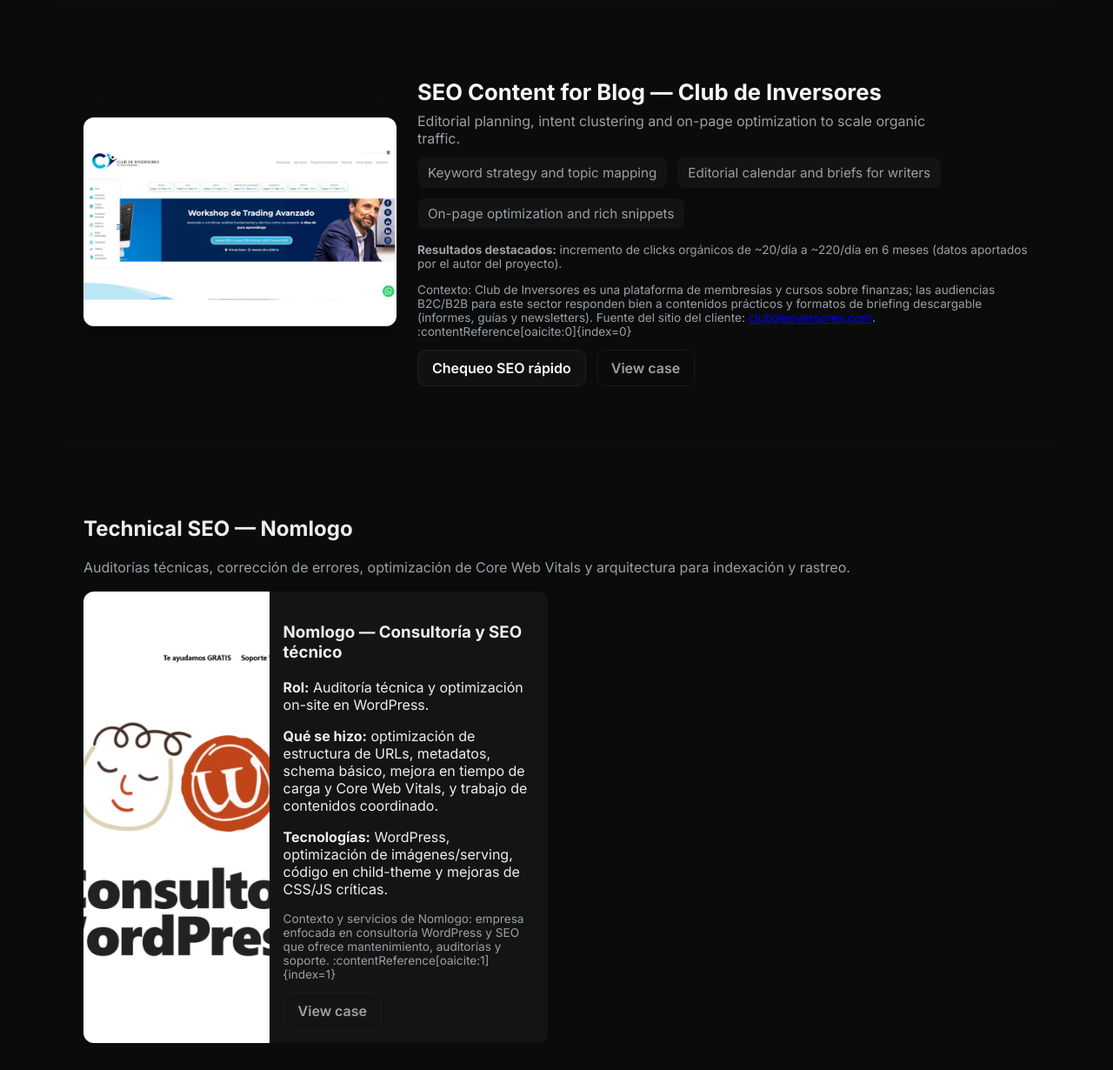
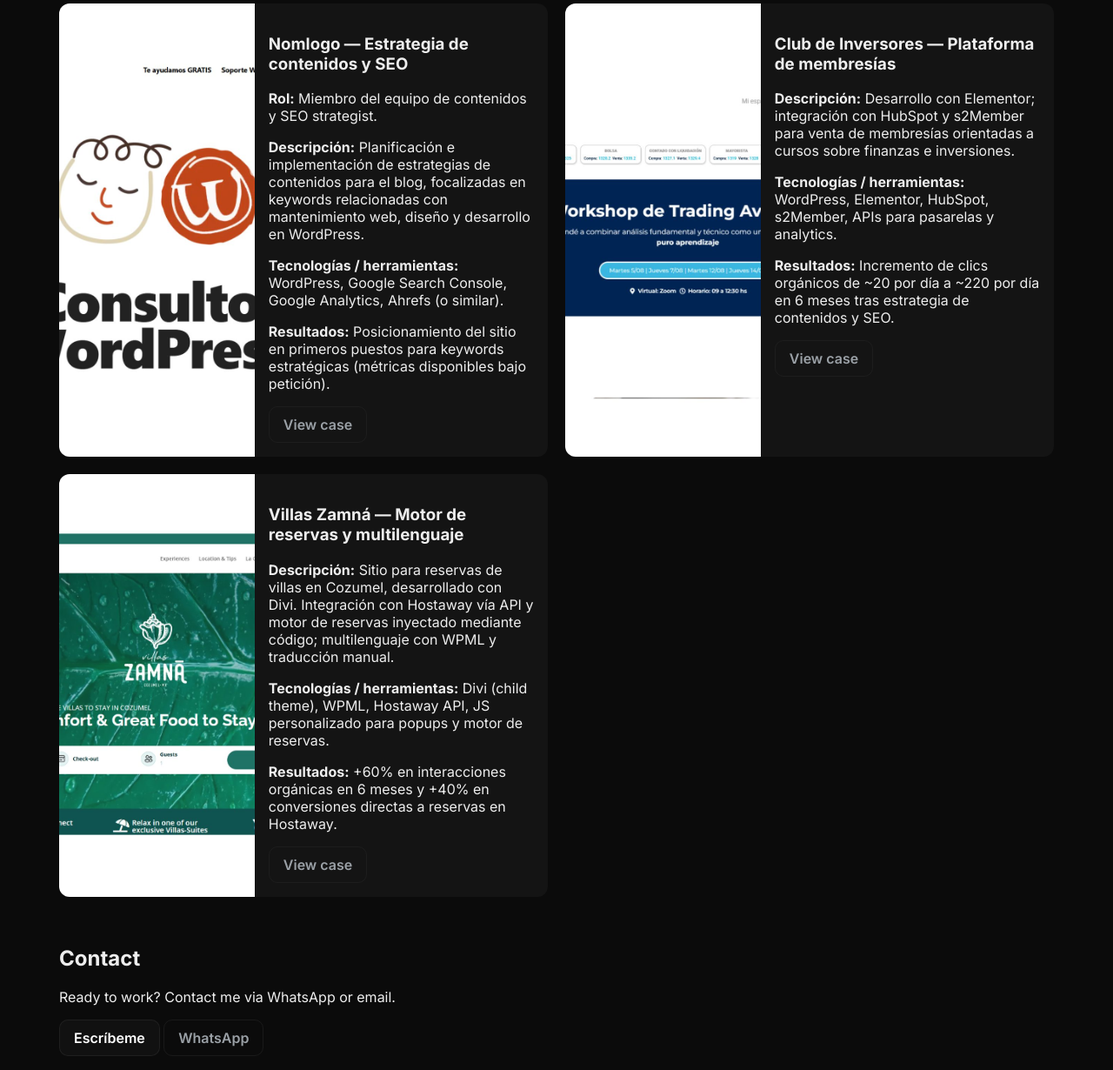
Before and after one commit to matiasaguetti/portfoliocv, a website: page portfolio.html in a window 1280 px wide. Shown: the part 173-1403 px from the top of the page at 87% size. Drawn offline with Linux system fonts and the light colour scheme.

Commit message:
Update portfolio.html

```diff
--- a/portfolio.html
+++ b/portfolio.html
@@ -3,7 +3,7 @@
 <head>
   <meta charset="utf-8" />
   <meta name="viewport" content="width=device-width, initial-scale=1" />
-  <title data-i18n="pf-title">Portfolio — Matías Aguetti</title>
+  <title>Portfolio — Matías Aguetti</title>
   <link href="https://fonts.googleapis.com/css2?family=Inter:wght@300;400;600;700&display=swap" rel="stylesheet">
   <link rel="stylesheet" href="assets/style.css">
 </head>
@@ -23,102 +23,44 @@
     <h1 class="section-title" data-i18n="pf-title">Portfolio completo</h1>
     <p class="section-sub" data-i18n="pf-sub">Proyectos seleccionados con descripción, tecnologías y resultados.</p>
 
-    <!-- -------------------------------------------------------
-         SECCIÓN 1 — Contenidos SEO para blog (enfocado: Club de Inversores)
-         ------------------------------------------------------- -->
-    <section id="seo-content" class="section seo-block animate" aria-labelledby="seo-content-title">
-      <div class="seo-block-inner container">
-        <div class="seo-media">
-          <img src="assets/clubdeinversores.jpg" alt="Club de Inversores" loading="lazy">
+    <section id="projects" class="projects-grid">
+
+      <article class="project-card animate">
+        <img src="assets/nomlogo.jpg" alt="Nomlogo" loading="lazy">
+        <div class="project-body">
+          <h3>Nomlogo — Estrategia de contenidos y SEO</h3>
+          <p><strong>Rol:</strong> Miembro del equipo de contenidos y SEO strategist.</p>
+          <p><strong>Descripción:</strong> Planificación e implementación de estrategias de contenidos para el blog, focalizadas en keywords relacionadas con mantenimiento web, diseño y desarrollo en WordPress.</p>
+          <p><strong>Tecnologías / herramientas:</strong> WordPress, Google Search Console, Google Analytics, Ahrefs (o similar).</p>
+          <p><strong>Resultados:</strong> Posicionamiento del sitio en primeros puestos para keywords estratégicas (métricas disponibles bajo petición).</p>
+          <a class="btn ghost" href="#" data-i18n="pf-case">Ver case</a>
         </div>
-        <div class="seo-content">
-          <h2 id="seo-content-title" data-i18n="pf-seo-content-title">Contenidos SEO para blog — Club de Inversores</h2>
-          <p class="lead" data-i18n="pf-seo-content-desc">
-            Planificación editorial, clusterización por intención y optimización on-page para escalar tráfico orgánico de nicho financiero.
-          </p>
+      </article>
 
-          <ul class="seo-features">
-            <li data-i18n="pf-seo-content-feat-1">Estrategia de palabras clave y mapeo de temas</li>
-            <li data-i18n="pf-seo-content-feat-2">Calendario editorial y brief para redactores</li>
-            <li data-i18n="pf-seo-content-feat-3">Optimización de artículos y rich snippets</li>
-          </ul>
+      <article class="project-card animate">
+        <img src="assets/clubdeinversores.jpg" alt="Club de Inversores" loading="lazy">
+        <div class="project-body">
+          <h3>Club de Inversores — Plataforma de membresías</h3>
+          <p><strong>Descripción:</strong> Desarrollo con Elementor; integración con HubSpot y s2Member para venta de membresías orientadas a cursos sobre finanzas e inversiones.</p>
+          <p><strong>Tecnologías / herramientas:</strong> WordPress, Elementor, HubSpot, s2Member, APIs para pasarelas y analytics.</p>
+          <p><strong>Resultados:</strong> Incremento de clics orgánicos de ~20 por día a ~220 por día en 6 meses tras estrategia de contenidos y SEO.</p>
+          <a class="btn ghost" href="#" data-i18n="pf-case">Ver case</a>
+        </div>
+      </article>
 
-          <p class="muted small">
-            <strong>Resultados destacados:</strong> incremento de clicks orgánicos de ~20/día a ~220/día en 6 meses (datos aportados por el autor del proyecto).
-          </p>
+      <article class="project-card animate">
+        <img src="assets/villas-zamna.jpg" alt="Villas Zamná" loading="lazy">
+        <div class="project-body">
+          <h3>Villas Zamná — Motor de reservas y multilenguaje</h3>
+          <p><strong>Descripción:</strong> Sitio para reservas de villas en Cozumel, desarrollado con Divi. Integración con Hostaway vía API y motor de reservas inyectado mediante código; multilenguaje con WPML y traducción manual.</p>
+          <p><strong>Tecnologías / herramientas:</strong> Divi (child theme), WPML, Hostaway API, JS personalizado para popups y motor de reservas.</p>
+          <p><strong>Resultados:</strong> +60% en interacciones orgánicas en 6 meses y +40% en conversiones directas a reservas en Hostaway.</p>
+          <a class="btn ghost" href="#" data-i18n="pf-case">Ver case</a>
+        </div>
+      </article>
 
-          <p class="muted small">
-            Contexto: Club de Inversores es una plataforma de membresías y cursos sobre finanzas; las audiencias B2C/B2B para este sector responden bien a contenidos prácticos y formatos de briefing descargable (informes, guías y newsletters). Fuente del sitio del cliente: <a href="https://clubdeinversores.com/" target="_blank" rel="noopener">clubdeinversores.com</a>. :contentReference[oaicite:0]{index=0}
-          </p>
-
-          <div class="seo-ctas">
-            <a class="btn primary" href="#" onclick="window.location='seo-landing.html'">Chequeo SEO rápido</a>
-            <a class="btn outline" href="#" data-i18n="pf-case">Ver case</a>
-          </div>
-        </div>
-      </div>
     </section>
 
-    <!-- -------------------------------------------------------
-         SECCIÓN 2 — SEO técnico (enfocado: Nomlogo)
-         ------------------------------------------------------- -->
-    <section id="seo-technical" class="section animate">
-      <div class="section-inner container">
-        <h2 data-i18n="pf-seo-tech-title">SEO técnico — Nomlogo</h2>
-        <p class="section-sub" data-i18n="pf-seo-tech-sub">
-          Auditorías técnicas, corrección de errores, optimización de Core Web Vitals y arquitectura para indexación y rastreo.
-        </p>
-
-        <div class="projects-grid">
-          <article class="project-card">
-            <img src="assets/nomlogo.jpg" alt="Nomlogo" loading="lazy">
-            <div class="project-body">
-              <h3>Nomlogo — Consultoría y SEO técnico</h3>
-              <p><strong>Rol:</strong> Auditoría técnica y optimización on-site en WordPress.</p>
-              <p><strong>Qué se hizo:</strong> optimización de estructura de URLs, metadatos, schema básico, mejora en tiempo de carga y Core Web Vitals, y trabajo de contenidos coordinado.</p>
-              <p><strong>Tecnologías:</strong> WordPress, optimización de imágenes/serving, código en child-theme y mejoras de CSS/JS críticas.</p>
-              <p class="muted small">Contexto y servicios de Nomlogo: empresa enfocada en consultoría WordPress y SEO que ofrece mantenimiento, auditorías y soporte. :contentReference[oaicite:1]{index=1}</p>
-              <a class="btn ghost" href="#" data-i18n="pf-case">Ver case</a>
-            </div>
-          </article>
-        </div>
-      </div>
-    </section>
-
-    <!-- -------------------------------------------------------
-         SECCIÓN 3 — Diseño web (enfocado: Villas Zamná)
-         ------------------------------------------------------- -->
-    <section id="web-design" class="section seo-block animate" aria-labelledby="web-design-title">
-      <div class="seo-block-inner container">
-        <div class="seo-media">
-          <img src="assets/villas-zamna.jpg" alt="Villas Zamná" loading="lazy">
-        </div>
-        <div class="seo-content">
-          <h2 id="web-design-title" data-i18n="pf-web-design-title">Diseño web & conversiones — Villas Zamná</h2>
-          <p class="lead" data-i18n="pf-web-design-desc">
-            Diseño orientado a reservas: integración API Hostaway, motor de reservas inyectado y multilenguaje con WPML.
-          </p>
-
-          <ul class="seo-features">
-            <li data-i18n="pf-web-design-feat-1">Integración Hostaway (API) y motor de reservas personalizado</li>
-            <li data-i18n="pf-web-design-feat-2">Tema Divi en child-theme con CSS optimizado</li>
-            <li data-i18n="pf-web-design-feat-3">Popup y UX para aumentar conversiones</li>
-          </ul>
-
-          <p class="muted small">
-            Resultados aportados: +60% interacciones orgánicas en 6 meses y +40% conversiones directas a reservas (datos del autor).
-            Información pública sobre la oferta y listados: página oficial y sitio de reservas. :contentReference[oaicite:2]{index=2}
-          </p>
-
-          <div class="seo-ctas">
-            <a class="btn primary" href="support-integrations.html" data-i18n="pf-case">Ver integraciones</a>
-            <a class="btn outline" href="#" data-i18n="pf-case">Ver case</a>
-          </div>
-        </div>
-      </div>
-    </section>
-
-    <!-- CONTACT -->
     <section id="contact" class="section">
       <h2 data-i18n="contact-title">Contacto</h2>
       <p data-i18n="contact-sub">¿Listo para trabajar? Contáctame por WhatsApp o correo.</p>
```
